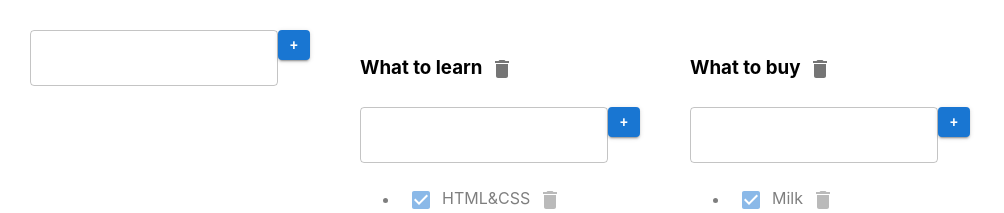
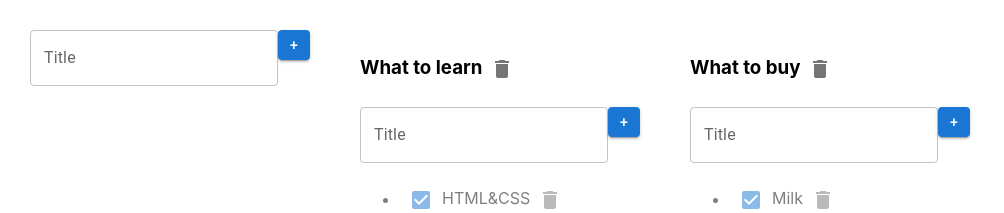
Before and after one commit to Photi31/ToDo_Tuesday, a React (Create React App) app: page / in a window 1280 px wide. Shown: the top 213 px of the page, without its empty margins (0-1004 px from the left). Built offline with nearby package versions, Linux system fonts and the light colour scheme.

Commit message:
Added label and helperText in TextField

```diff
--- a/src/AddItemForm.tsx
+++ b/src/AddItemForm.tsx
@@ -40,13 +40,16 @@ export function AddItemForm(props: AddItemFormPropsType) {
                    value={title}
                    onChange={onChangeHandler}
                    onKeyPress={onKeyPressHandler}
-                   className={error ? "error" : ""}
+                   // className={error ? "error" : ""}
+                   error={!!error}
+                   label='Title'
+                   helperText={error}
         />
         {/*<button onClick={addItem}>+</button>*/}
         <Button variant='contained'
                 color='primary'
                 onClick={addItem}
                 style={{maxWidth: '30px', maxHeight: '30px', minWidth: '30px', minHeight: '30px'}}>+</Button>
-        {error && <div className="error-message">{error}</div>}
+        {/*{error && <div className="error-message">{error}</div>}*/}
     </div>
 }
```
